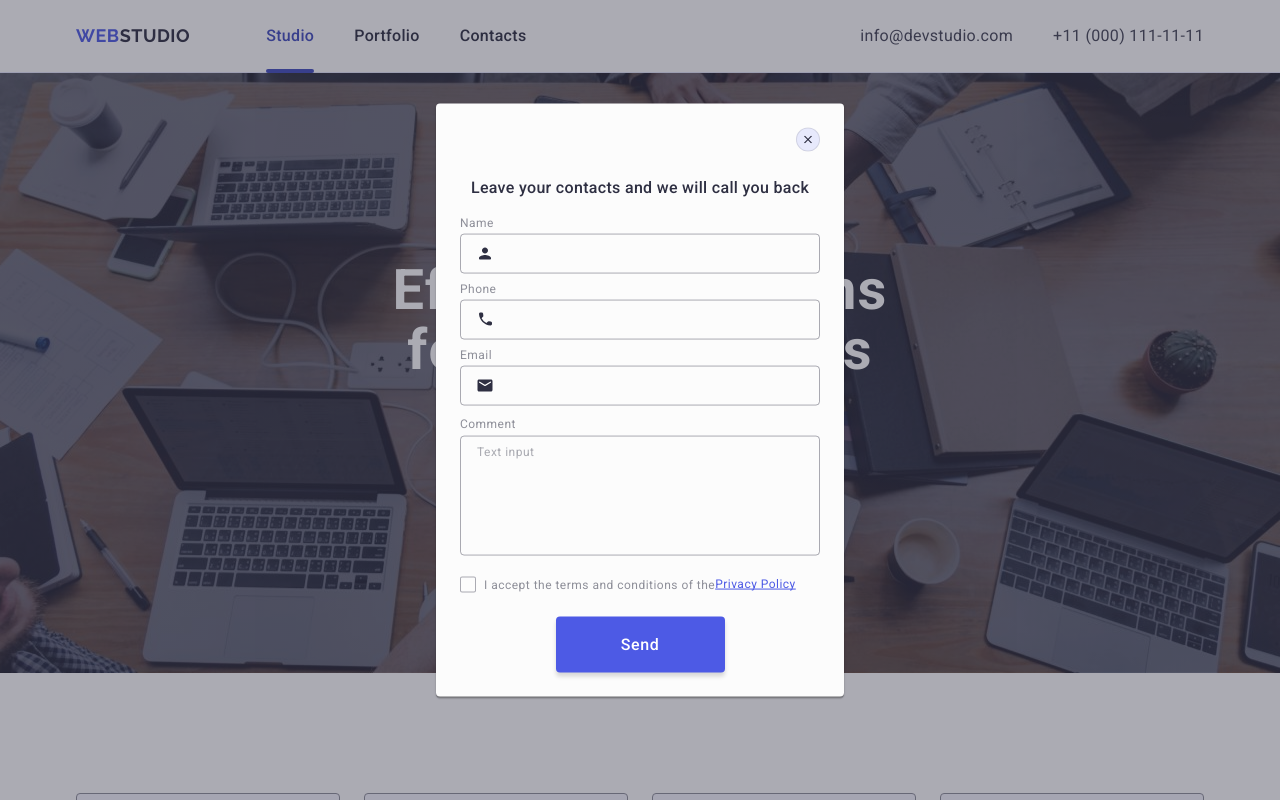
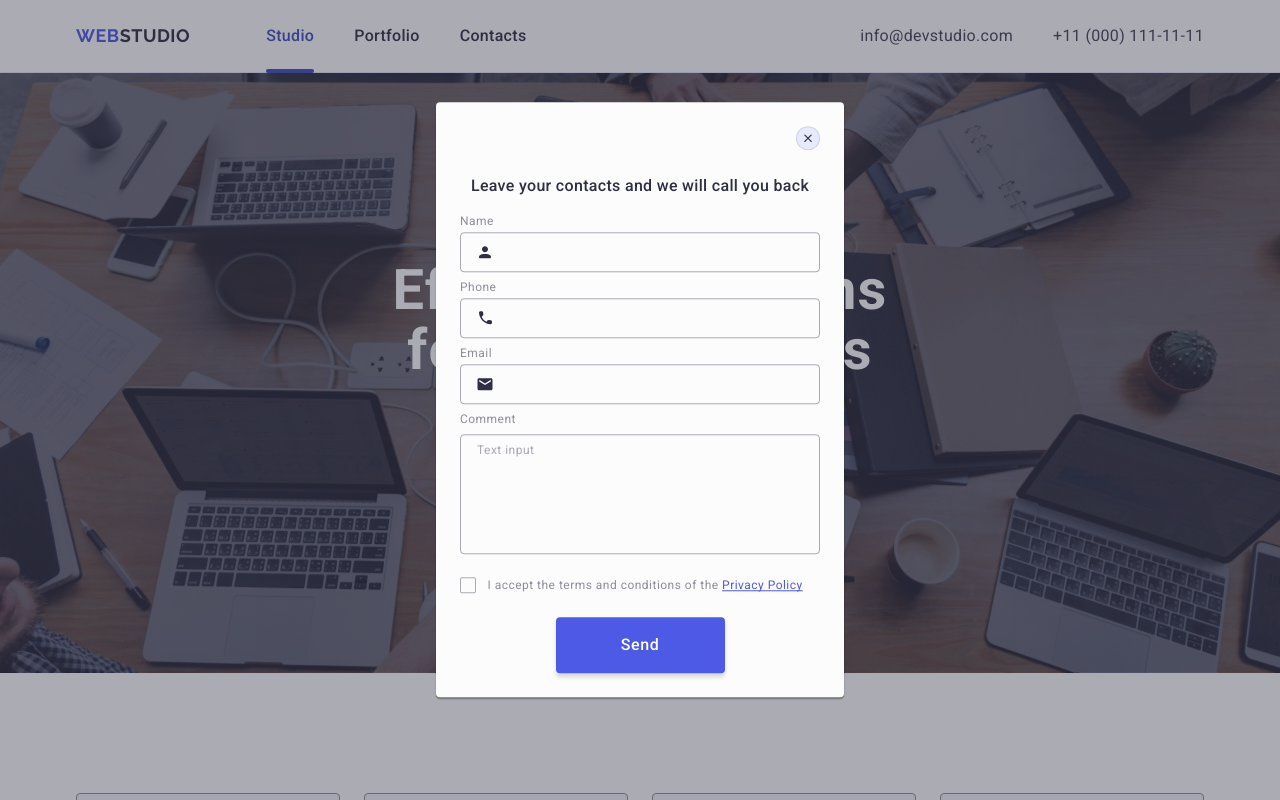
Before and after one commit to Volodymyr-Vozniuk/goit-markup-hw-05, a plain HTML site: page index.html in a window 1280 px wide. Shown: the top 800 px of the page. Drawn offline with nearby package versions, Linux system fonts and the light colour scheme.

Commit message:
corected errors

```diff
--- a/css/styles.css
+++ b/css/styles.css
@@ -699,14 +699,6 @@ input {
   margin-bottom: 16px;
 }
 
-.modal-label-comment {
-  font-weight: 400;
-  font-size: 12px;
-  line-height: 1.17;
-  letter-spacing: 0.04em;
-  color: #8e8f99;
-}
-
 .modal-textarea {
   width: 100%;
   height: 120px;
@@ -763,8 +755,6 @@ input {
   letter-spacing: 0.04em;
   color: #8e8f99;
   max-width: 338px;
-  display: flex;
-  align-items: center;
 }
 
 .modal-checkbox-link {
--- a/index.html
+++ b/index.html
@@ -465,6 +465,7 @@
             </li>
           </ul>
         </div>
+
         <div class="footer-subscribe">
           <p class="footer-form-desc">Subscribe</p>
           <form class="fotter-form">
@@ -512,6 +513,7 @@
               </svg>
             </div>
           </div>
+
           <div class="modal-field">
             <label for="user-tel" class="modal-label-name">Phone</label>
             <div class="modal-input-wraper">
@@ -526,6 +528,7 @@
               </svg>
             </div>
           </div>
+
           <div class="modal-field">
             <label for="usel-email" class="modal-label-name">Email</label>
             <div class="modal-input-wraper">
@@ -540,10 +543,9 @@
               </svg>
             </div>
           </div>
+
           <div class="textarea-wraper">
-            <label for="user-comment" class="modal-label-comment"
-              >Comment</label
-            >
+            <label for="user-comment" class="modal-label-name">Comment</label>
             <textarea
               class="modal-textarea"
               name="user-comment"
@@ -551,6 +553,7 @@
               placeholder="Text input"
             ></textarea>
           </div>
+
           <div class="modal-checkbox-wraper">
             <input
               class="modal-checked visually-hidden"
```
